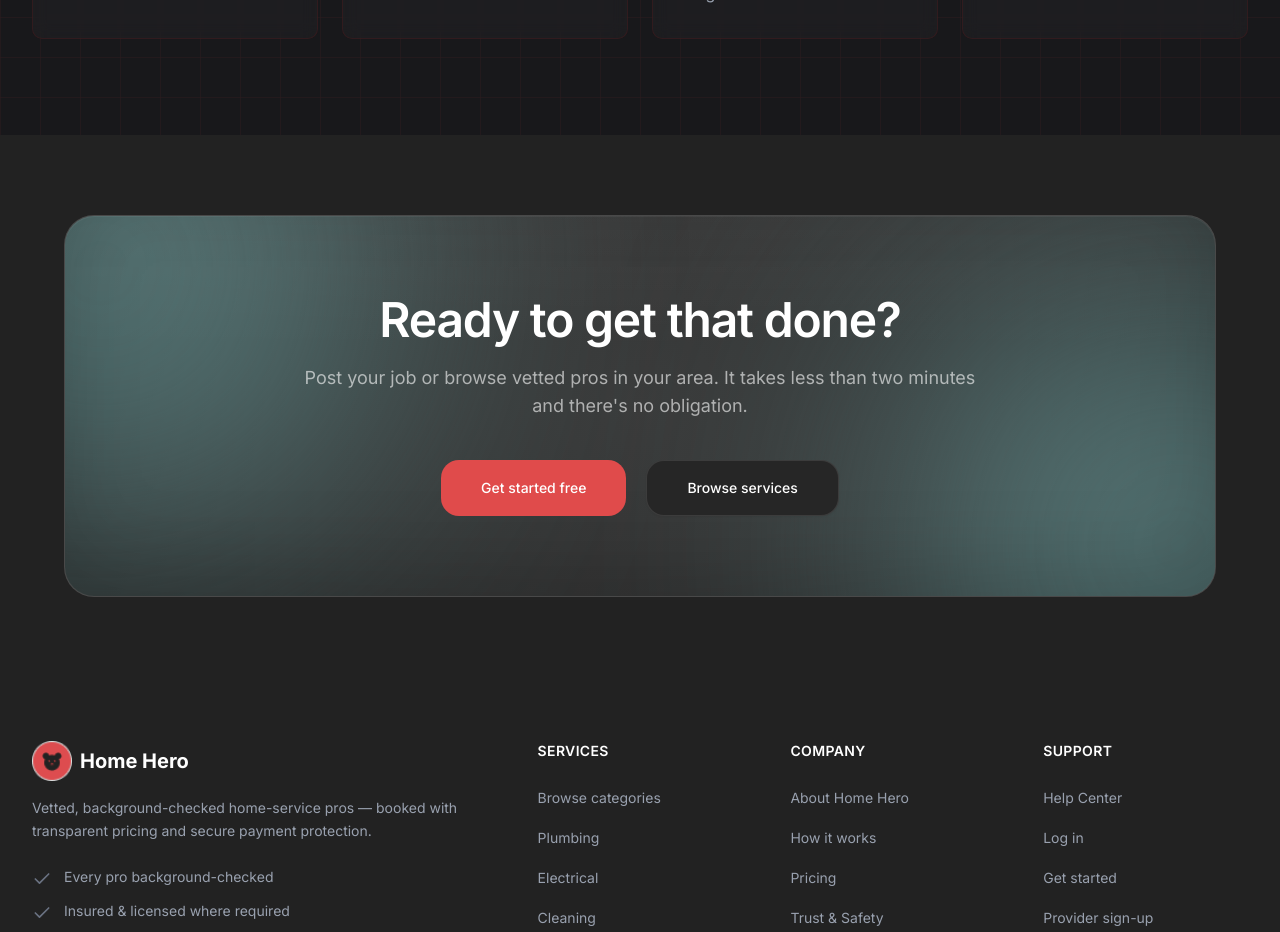
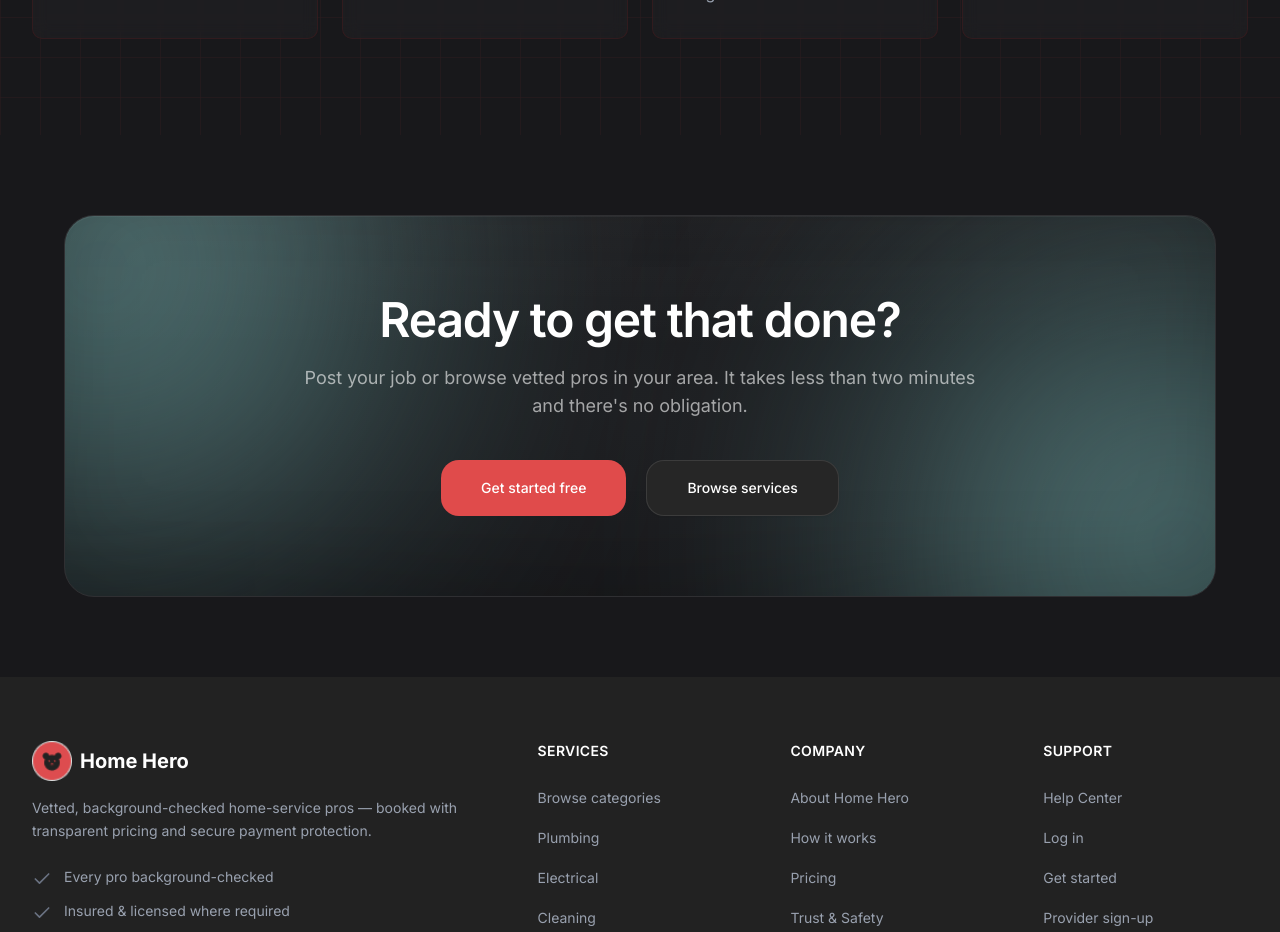
Before and after one commit to ehasunulislam/Ph_l2_A5_FixItNow_frontend, a Next.js app: page / in a window 1280 px wide. Shown: the part 2020-2952 px from the top of the page. Built offline with nearby package versions, Linux system fonts and the light colour scheme.

Commit message:
update cta

```diff
--- a/app/(publicRoute)/_components/Home/CTA/cta-section.tsx
+++ b/app/(publicRoute)/_components/Home/CTA/cta-section.tsx
@@ -10,9 +10,9 @@ export default function CTASection({
   onSecondaryClick,
 }: CTASectionProps) {
   return (
-    <section className="py-20 px-4">
+    <section className="py-20 px-4 bg-zinc-900">
       <div className="max-w-6xl mx-auto">
-        <div className="relative overflow-hidden rounded-[30px] border border-white/10 bg-[#353535] py-20 px-8">
+        <div className="relative overflow-hidden rounded-[30px] border border-white/10 py-20 px-8">
 
           {/* LEFT GLOW */}
           <div
```
